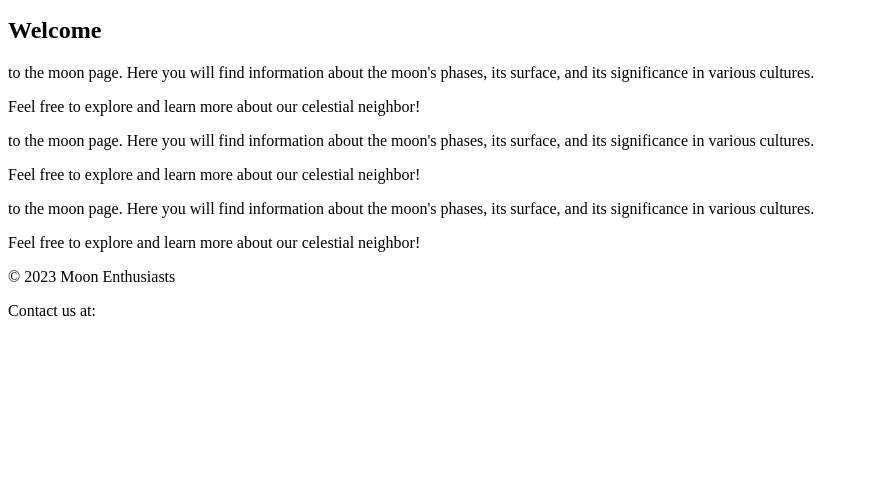
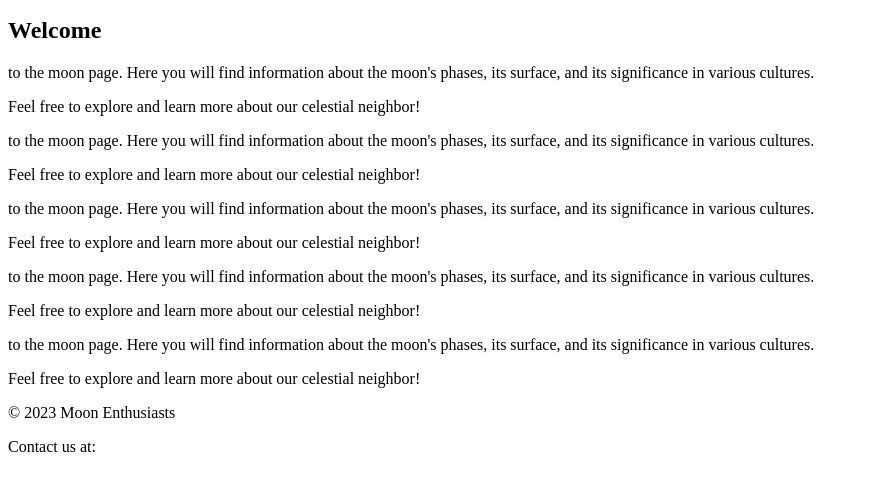
Before and after one commit to Noorly2118/gittutor2, a plain HTML site: page index.html in a window 1280 px wide. Shown: the part 101-592 px from the top of the page, without its empty margins (0-869 px from the left). Drawn offline with Linux system fonts and the light colour scheme.

Commit message:
Update index.html

```diff
--- a/index.html
+++ b/index.html
@@ -18,6 +18,10 @@
         <p>Feel free to explore and learn more about our celestial neighbor!</p>
           <p>to the moon page. Here you will find information about the moon's phases, its surface, and its significance in various cultures.</p>
         <p>Feel free to explore and learn more about our celestial neighbor!</p>
+          <p>to the moon page. Here you will find information about the moon's phases, its surface, and its significance in various cultures.</p>
+        <p>Feel free to explore and learn more about our celestial neighbor!</p>
+          <p>to the moon page. Here you will find information about the moon's phases, its surface, and its significance in various cultures.</p>
+        <p>Feel free to explore and learn more about our celestial neighbor!</p>
     </section>
     <footer>
         <p>© 2023 Moon Enthusiasts</p>
```
